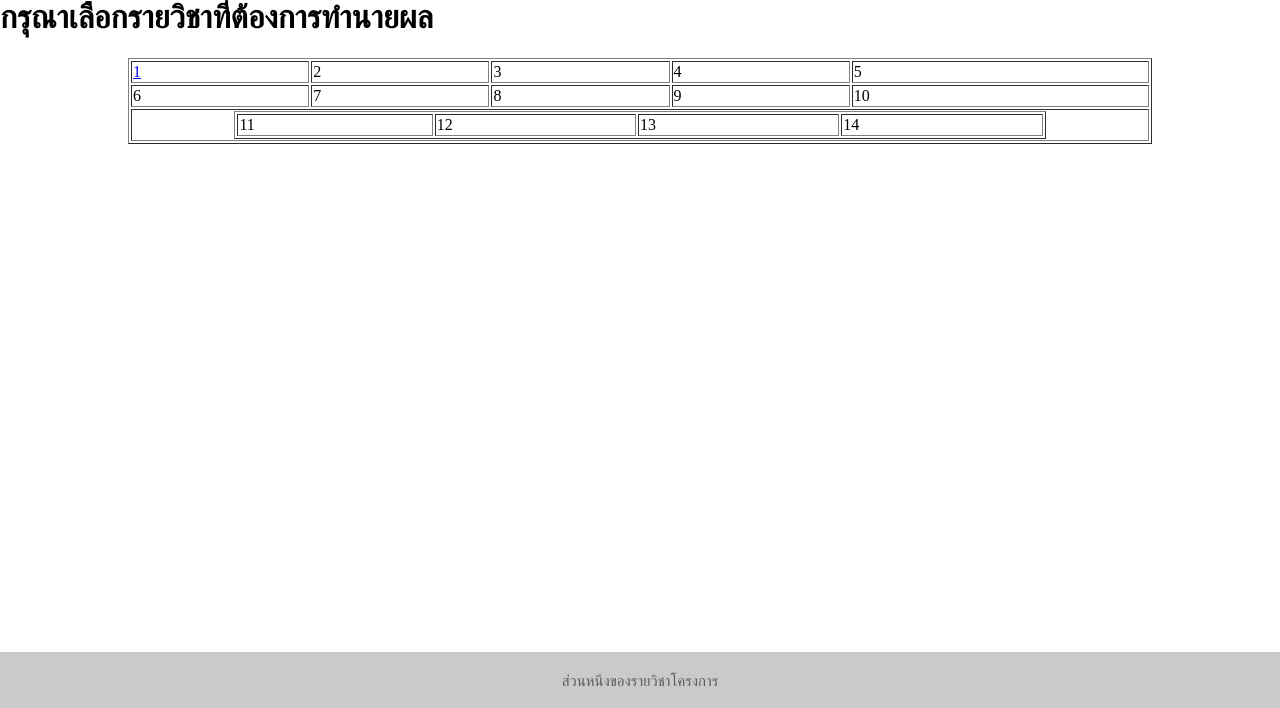
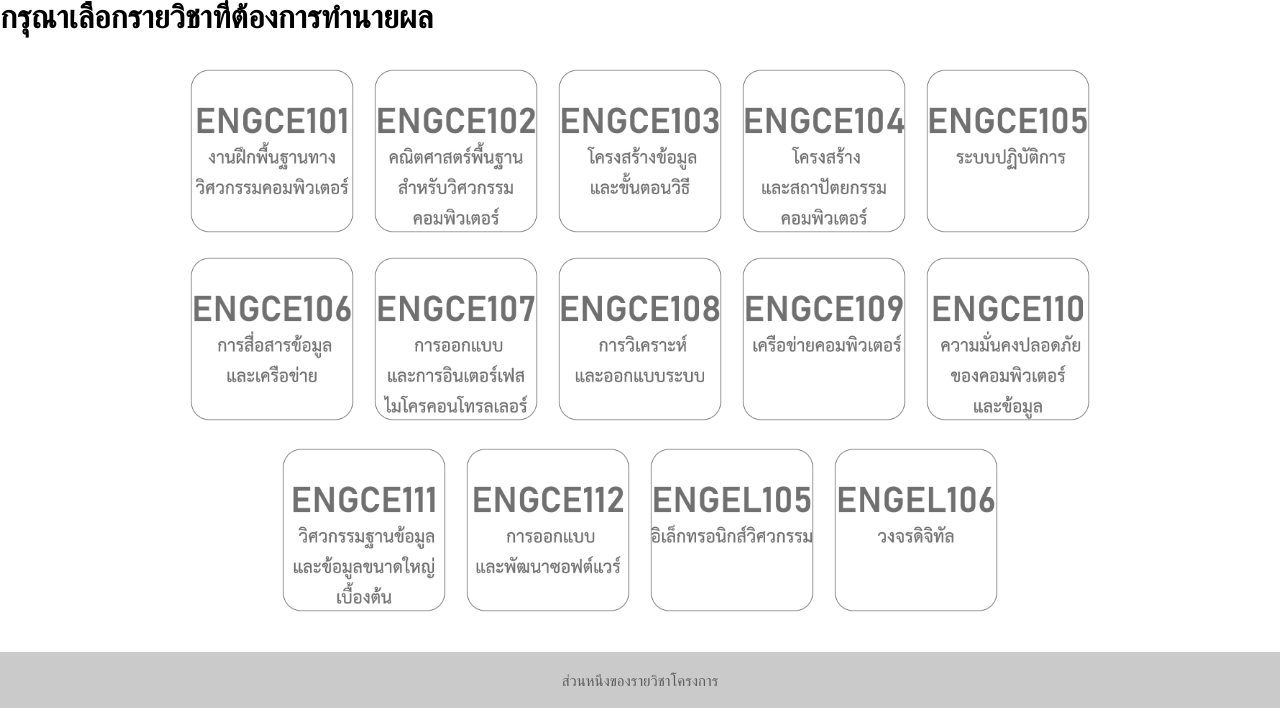
Before and after one commit to mrnonny416/Django_PredictGrade_ML_Website, a Django app: template templates/select.html in a window 1280 px wide. Shown: the part 92-800 px from the top of the page. Run offline with Django 3.2, Linux system fonts and the light colour scheme; the template is opened without the code that fills it, so the values that code supplies are empty.

Commit message:
Edit select page and session:studentID

```diff
--- a/predictApp/static/css/mainstyles.css
+++ b/predictApp/static/css/mainstyles.css
@@ -42,7 +42,6 @@ body {
     bottom: 0px;
     height: 1rem;
     padding: 20px 0px;
-
 }
 
 .img {
@@ -65,18 +64,22 @@ body {
     cursor: pointer;
     background-color: #4CAF50;
     border-radius: 10px;
-    box-shadow:2px 3px #D1D1D1;
+    box-shadow: 2px 3px #D1D1D1;
 }
 
-  .form{
+.form {
     height: 20%;
     padding: 0px 400px;
     margin: auto;
 }
 
-  .myfieldclass{
+.myfieldclass {
     height: 30px;
     width: 200px;
     border-radius: 10px;
-      box-shadow:0px 3px #D1D1D1;
+    box-shadow: 0px 3px #D1D1D1;
 }
+
+.menuIcon {
+    width: 150px;
+}
--- a/predictApp/views.py
+++ b/predictApp/views.py
@@ -3,13 +3,16 @@ from .loginforms import loginForm
 # Create your views here.
 def login(request):
     if request.method == 'POST':
-        print(request.POST)
         department = (request.POST.get('studentID'))[2:8]
         if department == '523206':
+            request.session['studentID'] = request.POST.get('studentID')
             return redirect('select')
     return render(request, 'login.html', {'form': loginForm})
 
 def select(request):
+    studentID = request.session.get('studentID')
+    if(studentID == None):
+        return redirect('login')
     return render(request, 'select.html')
 
 def forms(request):
--- a/templates/forms.html
+++ b/templates/forms.html
@@ -4,8 +4,6 @@
   </head>
   <body>
     <h1>กรูณากรอกรายวิชาที่เกี่ยวข้อง</h1>
-    {% load static %}
-    <img src="{% static "images/iu.jpg" %}" alt="IU" />
     {{subjectID}}
   </body>
 {% endblock content %}
--- a/templates/select.html
+++ b/templates/select.html
@@ -1,5 +1,6 @@
 {% extends "base.html" %}
 {% block content %}
+{% load static %}
   <title>เลือกรายวิชา</title>
   </head>
   <body>
@@ -11,29 +12,29 @@
 
       <div class="menu">
         <h1>กรุณาเลือกรายวิชาที่ต้องการทำนายผล</h1>
-          <table border="1px" width="80%" align="center">
+          <table  align="center">
             <tr>
-              <td><a href="{% url 'forms' %}?sID=engce101"> 1</a></td>
-              <td>2</td>
-              <td>3</td>
-              <td>4</td>
-              <td>5</td>
+              <td><a href="{% url 'forms' %}?sID=ENGCE101"><img src="{% static "images/ENGCE101.png" %}" alt="ENGCE101" width="180"/></a></td>
+              <td><a href="{% url 'forms' %}?sID=ENGCE102"><img src="{% static "images/ENGCE102.png" %}" alt="ENGCE102" width="180"/></a></td>
+              <td><a href="{% url 'forms' %}?sID=ENGCE103"><img src="{% static "images/ENGCE103.png" %}" alt="ENGCE103" width="180"/></a></td>
+              <td><a href="{% url 'forms' %}?sID=ENGCE104"><img src="{% static "images/ENGCE104.png" %}" alt="ENGCE104" width="180"/></a></td>
+              <td><a href="{% url 'forms' %}?sID=ENGCE105"><img src="{% static "images/ENGCE105.png" %}" alt="ENGCE105" width="180"/></a></td>
             </tr>
              <tr>
-              <td>6</td>
-              <td>7</td>
-              <td>8</td>
-              <td>9</td>
-              <td>10</td>
+              <td><a href="{% url 'forms' %}?sID=ENGCE106"><img src="{% static "images/ENGCE106.png" %}" alt="ENGCE106" width="180"/></td>
+              <td><a href="{% url 'forms' %}?sID=ENGCE107"><img src="{% static "images/ENGCE107.png" %}" alt="ENGCE107" width="180"/></td>
+              <td><a href="{% url 'forms' %}?sID=ENGCE108"><img src="{% static "images/ENGCE108.png" %}" alt="ENGCE108" width="180"/></td>
+              <td><a href="{% url 'forms' %}?sID=ENGCE109"><img src="{% static "images/ENGCE109.png" %}" alt="ENGCE109" width="180"/></td>
+              <td><a href="{% url 'forms' %}?sID=ENGCE110"><img src="{% static "images/ENGCE110.png" %}" alt="ENGCE1110" width="180"/></td>
             </tr>
              <tr>
               <td colspan="5">
-                <table border="1px" width="80%" align="center">
+                <table align="center">
                   <tr>
-                    <td>11</td>
-                    <td>12</td>
-                    <td>13</td>
-                    <td>14</td>
+                    <td><a href="{% url 'forms' %}?sID=ENGCE111"><img src="{% static "images/ENGCE111.png" %}" alt="ENGCE111" width="180"/></td>
+                    <td><a href="{% url 'forms' %}?sID=ENGCE112"><img src="{% static "images/ENGCE112.png" %}" alt="ENGCE112" width="180"/></td>
+                    <td><a href="{% url 'forms' %}?sID=ENGEL105"><img src="{% static "images/ENGEL105.png" %}" alt="ENGEL105" width="180"/></td>
+                    <td><a href="{% url 'forms' %}?sID=ENGEL106"><img src="{% static "images/ENGEL106.png" %}" alt="ENGEL106" width="180"/></td>
                   </tr>
                 </table>
               </td>
```
Also changed, not shown: db.sqlite3, predictApp/static/images/ENGCE101.png (added), predictApp/static/images/ENGCE102.png (added), predictApp/static/images/ENGCE103.png (added), predictApp/static/images/ENGCE104.png (added), predictApp/static/images/ENGCE105.png (added), predictApp/static/images/ENGCE106.png (added), predictApp/static/images/ENGCE107.png (added), predictApp/static/images/ENGCE108.png (added), predictApp/static/images/ENGCE109.png (added), predictApp/static/images/ENGCE110.png (added), predictApp/static/images/ENGCE111.png (added), predictApp/static/images/ENGCE112.png (added), predictApp/static/images/ENGEL105.png (added), 1 more files. Lines whose indentation alone changed are shown as unchanged.
